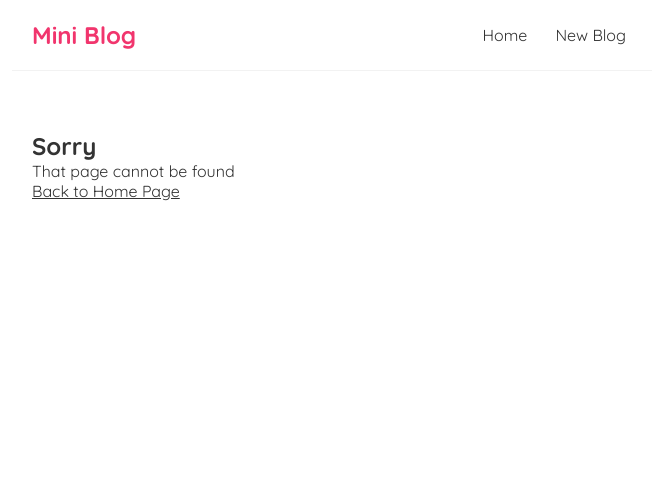
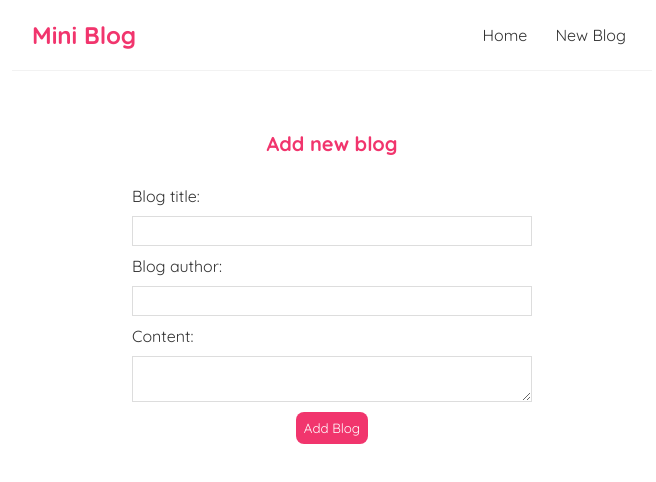
Before and after one commit to harith-alsafi/mini-blog, a React (Create React App) app: page /mini-blog/create in a window 1280 px wide. Shown: the top 482 px of the page, without its empty margins (308-964 px from the left). Built offline with nearby package versions, Linux system fonts and the light colour scheme.

Commit message:
fixed routing

```diff
--- a/src/App.js
+++ b/src/App.js
@@ -16,21 +16,21 @@ function App() {
         <div className="content">
           <Switch>
 
-            <Route exact path="/">
+            <Route exact path="/mini-blog/">
               <Home/>
             </Route>
 
-            <Route path="/create">
+            <Route path="/mini-blog/create">
               <Create/>
             </Route>
 
             {/* Route the blog ID (:id is a parameter) */}
-            <Route path="/blogs/:id">
+            <Route path="/mini-blog/blogs/:id">
               <BlogDetails/>
             </Route>
 
             {/* Any other route */}
-            <Route path="*">
+            <Route path="/mini-blog/*">
               <NotFound/>
             </Route>
 
--- a/src/BlogDetails.js
+++ b/src/BlogDetails.js
@@ -18,7 +18,7 @@ const BlogDetails = () => {
             if(!res.ok){
                 throw Error("Couldn't access the data, please reload and try again");
             }
-            history.push('/'); // go to home page
+            history.push('/mini-blog/'); // go to home page
         })
         .catch((err) => {
             setDeleteError(err.message);
--- a/src/BlogList.js
+++ b/src/BlogList.js
@@ -8,7 +8,7 @@ const BlogList = ({blogs, title, handleDelete}) => {
             {/* We use {key} in react so react can keep track of the items */ }
             {blogs.map((blog) => (
             <div className="blog-preview" key={blog.id}>
-                <Link to={`/blogs/${blog.id}`}>
+                <Link to={`/mini-blog/blogs/${blog.id}`}>
                     <h2>{blog.title}</h2>
                     <p> Written by: {blog.author}</p>
                 </Link>
--- a/src/Create.js
+++ b/src/Create.js
@@ -28,7 +28,7 @@ const Create = () => {
             }
             setIsLoading(false);
             // history.go(-1); // go back
-            history.push('/'); // go to home page
+            history.push('/mini-blog/'); // go to home page
         })
         .catch((err)=>{
             setError(err.message);
--- a/src/Navbar.js
+++ b/src/Navbar.js
@@ -5,8 +5,8 @@ const Navbar = () => {
     <nav className="navbar">
         <h1>Mini Blog</h1>
         <div className="links">
-            <Link to="/">Home</Link>
-            <Link to="/create">New Blog</Link>
+            <Link to="/mini-blog/">Home</Link>
+            <Link to="/mini-blog/create">New Blog</Link>
         </div>
     </nav>
     );
```
